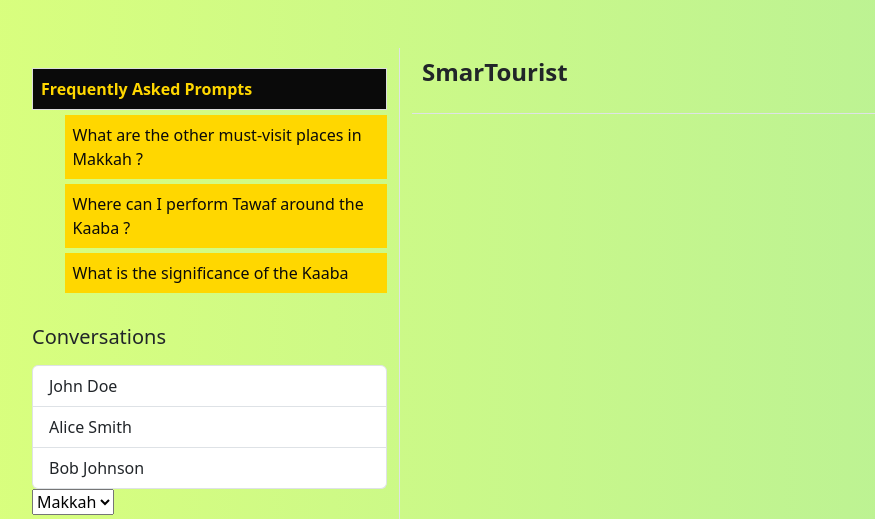
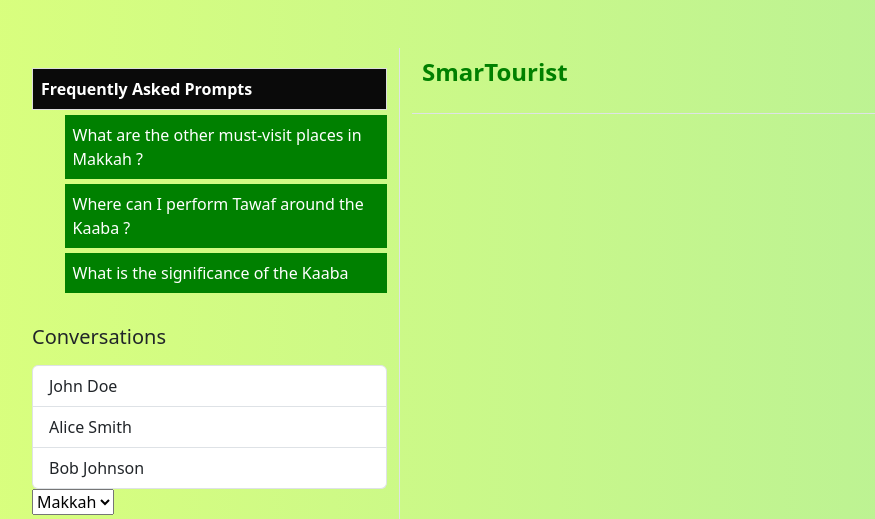
Before and after one commit to Aliyansayz/smart_tourist, a Flask app: template templates/new_chat_ui.html in a window 1280 px wide. Shown: the top 519 px of the page, without its empty margins (50-925 px from the left). Run offline with Flask 3, Linux system fonts and the light colour scheme; the template is opened without the code that fills it, so the values that code supplies are empty.

Commit message:
Update new_chat_ui.html

```diff
--- a/templates/new_chat_ui.html
+++ b/templates/new_chat_ui.html
@@ -113,25 +113,24 @@
         }
         th {
         background-color: #0a0a0a; /* Very dark green (close to black) */
-        color: #ffd700; /* Neon gold */
+        color: #FFFFFF; /* Neon gold */
     		}
         #locquestions li {
-        color: #0a0a0a; /* Very dark green (close to black) */
-        background-color: #ffd700; /* Neon gold */
+        color: #FFFFFF; /* Very dark green (close to black) */
+        background-color: #008000; /* Neon gold */
         padding: 8px;
         margin: 5px 0;
         cursor: pointer;
     	}
 
         .title {
-        background: none;
-        color: linear-gradient(to right, #006847, #FFFFFF);
-        padding: 10px; /* Add padding for better readability */
-        font-size: 24px; /* Adjust font size as needed */
-        font-weight: bold; /* Optionally set font weight */
-        text-align: center; /* Align text to the center */
-      }
-
+  background: none; /* Remove the background */
+  color: #008000; /* Emerald green color */
+  padding: 10px; /* Add padding for better readability */
+  font-size: 24px; /* Adjust font size as needed */
+  font-weight: bold; /* Optionally set font weight */
+  text-align: center; /* Align text to the center */
+}
     </style>
 
 
@@ -250,7 +249,7 @@
         <div class="col-md-8">
             <!-- Chat Header -->
             <div class="d-flex justify-content-between align-items-center border-bottom pb-2 mb-3">
-                <h2 class="title" >SmarTourist</h2>
+                <h1 class="title" >SmarTourist</h1>
                 <!-- Other header content like settings, etc. can be added here -->
             </div>
 
```
